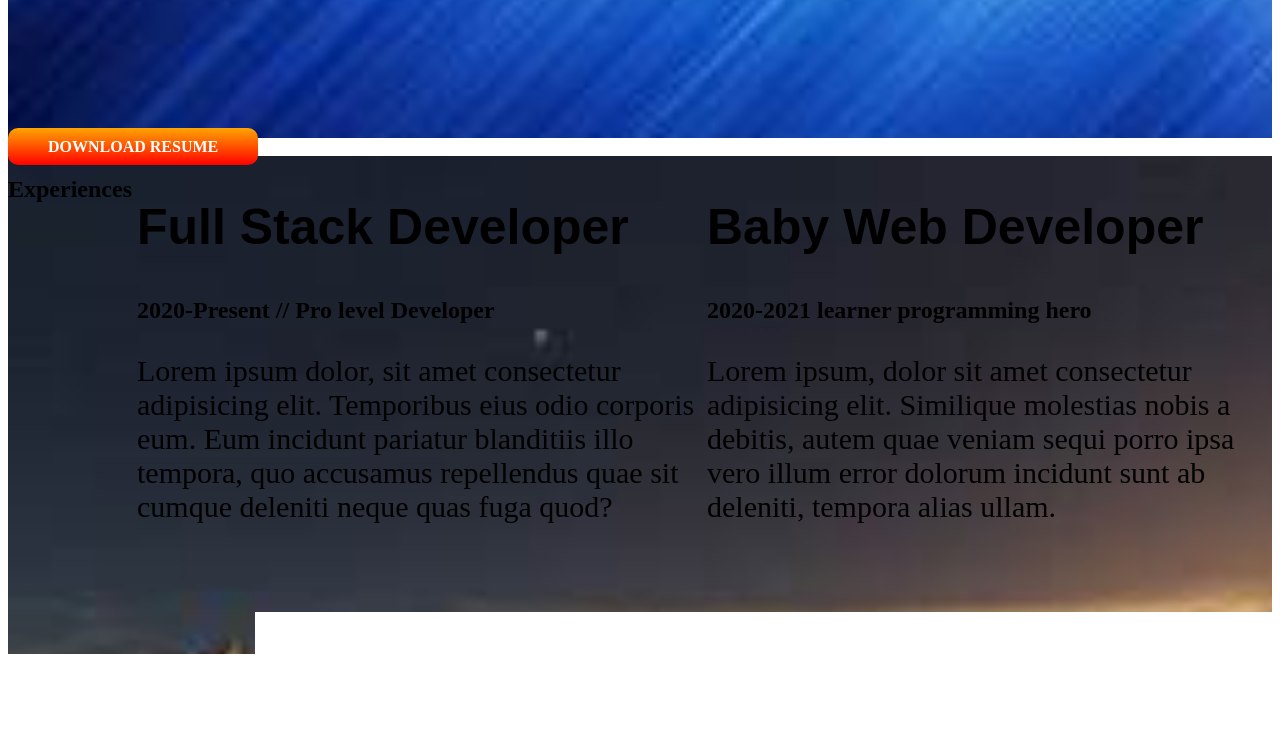
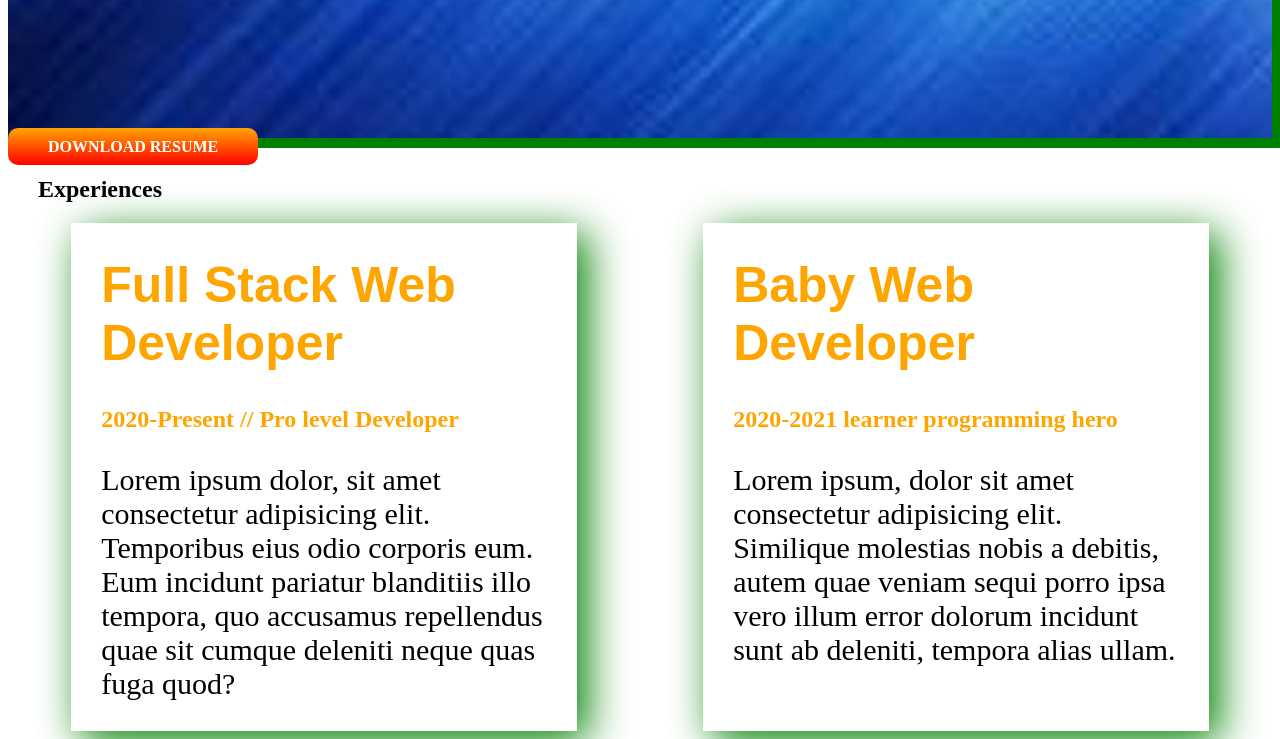
Before and after one commit to mizanbhms/first-portfolio, a plain HTML site: page index.html in a window 1280 px wide. Shown: the part 1167-1906 px from the top of the page. Before the commit the page ends 1829 px from the top, so only its background shows below. Drawn offline with Linux system fonts and the light colour scheme; a web font is replaced by a local one.

Commit message:
boxshadow

```diff
--- a/index.html
+++ b/index.html
@@ -32,28 +32,35 @@
             repudiandae fuga aut ullam velit nisi.</div>
     </section>
     <a class="linkbutton" target="blank" href="">DOWNLOAD RESUME</a>
-    <section>
+
+       <div class="experience">
         <div>
             <h2>Experiences</h2>
         </div>
         <div class="third">
-            <div class="halfwidth">
-                <h1>Full Stack Developer</h1>
-                <h2>2020-Present // Pro level Developer</h2>
+            <div class="abc">
+                <div class="def">
+                    <h1 class="bagworld">Full Stack Web Developer</h1>
+                    <h2 class="bagworld">2020-Present // Pro level Developer</h2>
                     <p>Lorem ipsum dolor, sit amet consectetur adipisicing elit. Temporibus eius odio corporis eum. Eum
                         incidunt pariatur blanditiis illo tempora, quo accusamus repellendus quae sit cumque deleniti neque
                         quas fuga quod?</p>
                 </div>
-            <div class="halfwidth">
-                <h1>Baby Web Developer</h1>
-                <h2>2020-2021 learner programming hero</h2>
+            </div>
+
+            <div class="abc">
+                <div class="def">
+                    <h1 class="bagworld">Baby Web Developer</h1>
+                    <h2 class="bagworld">2020-2021 learner programming hero</h2>
                     <p>Lorem ipsum, dolor sit amet consectetur adipisicing elit. Similique molestias nobis a debitis, autem
                         quae veniam sequi porro ipsa vero illum error dolorum incidunt sunt ab deleniti, tempora alias
                         ullam.</p>
                 </div>
+            </div>
 
         </div>
-    </section>
+       </div>
+
 </body>
 
 </html>
--- a/style.css
+++ b/style.css
@@ -1,13 +1,34 @@
+ section{
+     margin: 0;
+ }
+
 h1{
     font-family: 'Otomanopee One', sans-serif;
     font-size: 50px;
+    padding-left: 30px;
+    padding-right: 30px;
+
+
+}
+h2{
+    padding-left: 30px;
+    padding-right: 30px;
+
+}
+h3{
+    padding-left: 30px;
+    padding-right: 30px;
+}
+p{
+    padding-left: 30px;
+    padding-right: 30px;
 }
 .bagworld{
     color: orange;
 }
 section{
     display: flex;
-    background-image: url(bg2.jpeg);
+    background-image: url("bg2.jpeg");
     background-repeat: no-repeat;
     background-size: 1500px;
     padding-bottom: 100px;
@@ -41,6 +62,7 @@ P{
     display: flex;
     background-image: url(bg1.jpeg);
     font-size: 30px;
+    box-shadow: 10px 10px green;
 
 }
 .lorem{
@@ -50,4 +72,11 @@ P{
 }
 .third{
     display: flex;
+
 }
+.abc{
+    box-shadow: 10px 10px 40px green;
+    width: 40%;
+    margin-left: 5%;
+    margin-right: 5%;
+}
```
Lines whose indentation alone changed are shown as unchanged.
